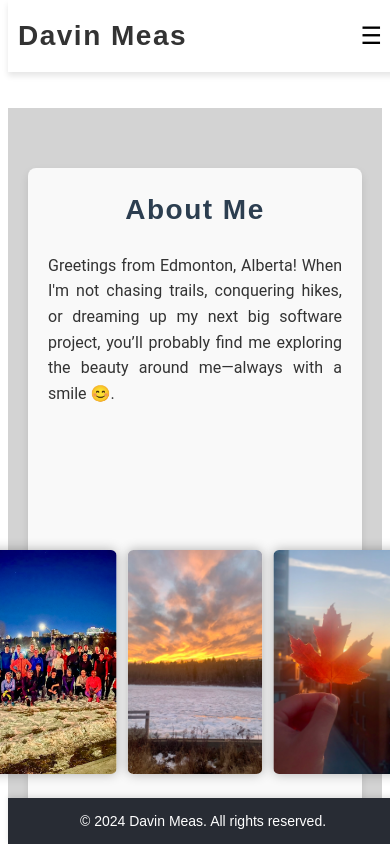
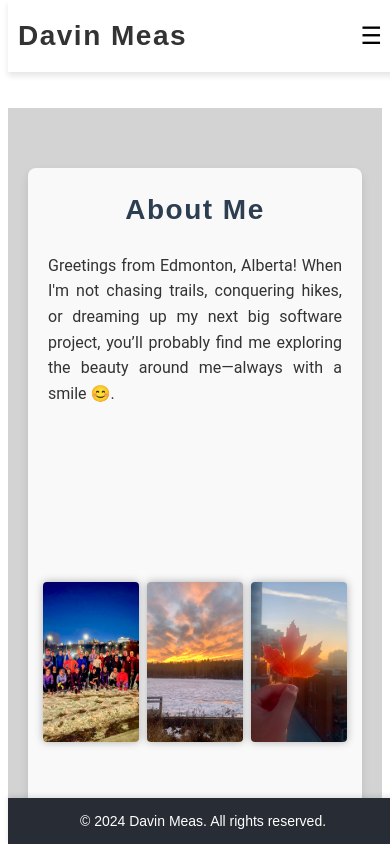
Before and after one commit to bc-davin/davin.dev, a React (Vite) app in the folder client/: page /about in a window 390 px wide. Shown: the top 844 px of the page. Built offline with nearby package versions, Linux system fonts and the light colour scheme.

Commit message:
save formatting

```diff
--- a/client/src/components/Navigation/navigation.css
+++ b/client/src/components/Navigation/navigation.css
@@ -144,6 +144,9 @@ h1 {
         padding: 10px 20px;
         font-family: 'Roboto', sans-serif;
     }
+    .navigation a {
+        font-size: x-small;
+    }
     .containerButton {
         width: 80%;
         margin: 10px auto;
--- a/client/src/pages/About/about.css
+++ b/client/src/pages/About/about.css
@@ -56,7 +56,7 @@
         font-size: 14px;
     }
     .imageStackContainer {
-        transform: scale(0.7);
+        transform: scale(0.5);
     }
 }
 
```
